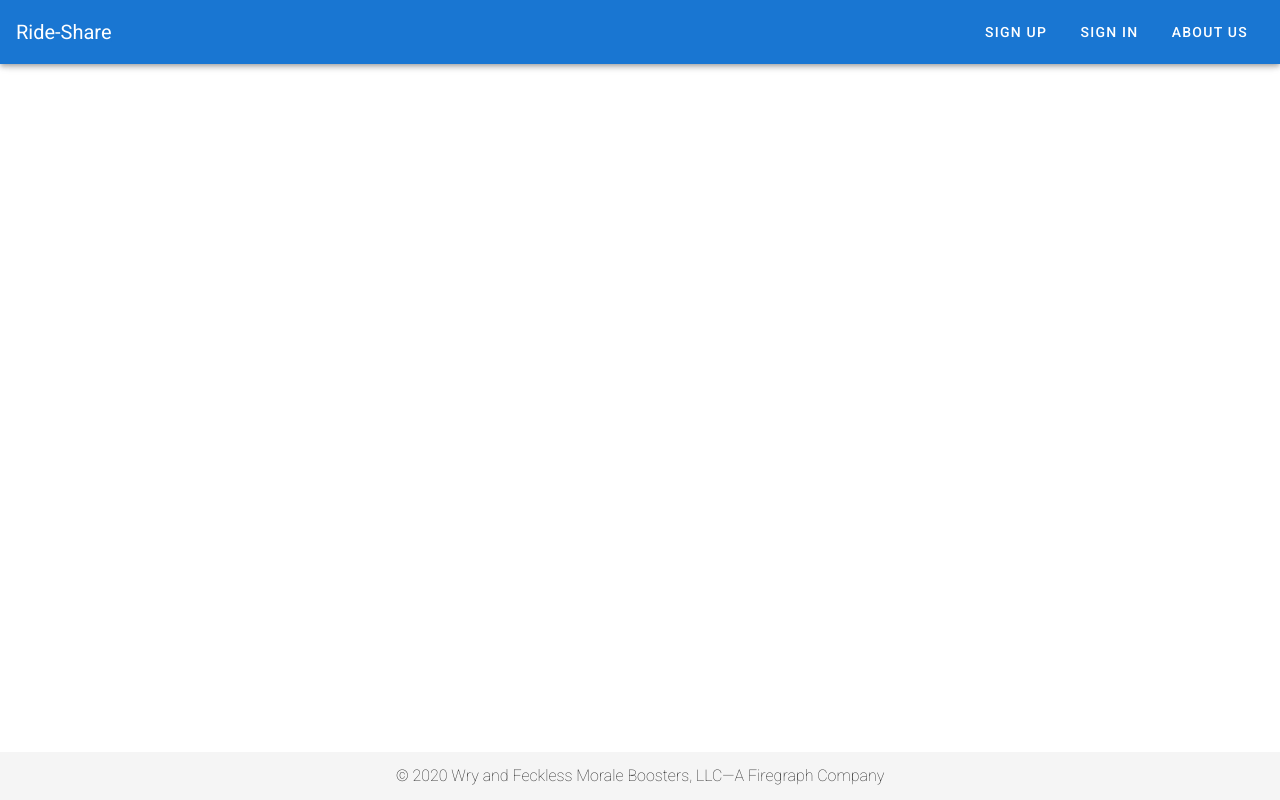
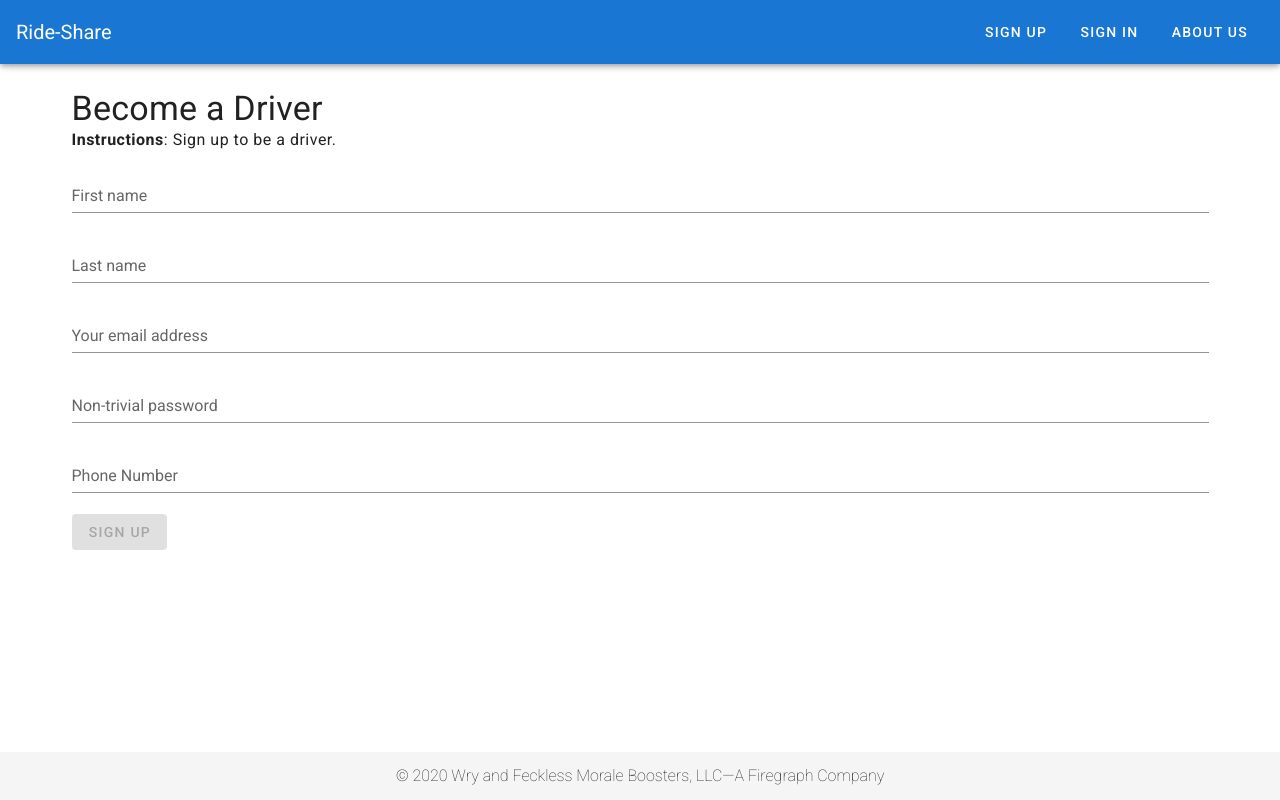
Before and after one commit to oesa77soccer/ride-share, a Vue app: page /drivers in a window 1280 px wide. Built offline with nearby package versions, Linux system fonts and the light colour scheme.

Commit message:
Become a Driver starter

```diff
--- a/src/components/NavBar.vue
+++ b/src/components/NavBar.vue
@@ -38,6 +38,10 @@
           <v-list-item-title>Rides</v-list-item-title>
         </v-list-item>
 
+        <v-list-item v-bind:to="{ name: 'become-driver' }">
+          <v-list-item-title>Become a Driver</v-list-item-title>
+        </v-list-item>
+
         <v-divider></v-divider>
 
         <v-list-item @click="signOut">
--- /dev/null
+++ b/src/pages/BecomeDriver.vue
@@ -0,0 +1,175 @@
+<template>
+  <v-container>
+    <div>
+      <h4 class="display-1">Become a Driver</h4>
+
+      <instructions details="Sign up to be a driver." />
+
+      <v-form v-model="valid">
+        <v-text-field
+          v-model="newMember.firstName"
+          v-bind:rules="rules.required"
+          label="First name"
+        ></v-text-field>
+        <v-text-field
+          v-model="newMember.lastName"
+          v-bind:rules="rules.required"
+          label="Last name"
+        ></v-text-field>
+        <v-text-field
+          v-model="newMember.email"
+          v-bind:rules="rules.email"
+          error-count="10"
+          type="email"
+          label="Your email address"
+        >
+
+        </v-text-field>
+
+        <v-text-field
+          v-model="newMember.password"
+          v-bind:rules="rules.password"
+          error-count="10"
+          type="password"
+          label="Non-trivial password"
+          required
+        >
+        </v-text-field>
+
+        <v-text-field
+          v-model="newMember.phone"
+          v-bind:rules="rules.phone"
+          error-count="10"
+          type="phone"
+          label="Phone Number"
+          required
+        >
+        </v-text-field>
+        <v-btn v-bind:disabled="!valid" v-on:click="handleSubmit"
+          >Sign Up
+        </v-btn>
+      </v-form>
+
+      <div class="text-xs-center">
+        <v-dialog v-model="dialogVisible" width="500">
+          <v-card>
+            <v-card-title primary-title>
+              {{ dialogHeader }}
+            </v-card-title>
+
+            <v-card-text>
+              {{ dialogText }}
+            </v-card-text>
+
+            <v-divider></v-divider>
+
+            <v-card-actions>
+              <v-spacer></v-spacer>
+              <v-btn color="primary" text v-on:click="hideDialog">Okay</v-btn>
+            </v-card-actions>
+          </v-card>
+        </v-dialog>
+      </div>
+    </div>
+  </v-container>
+</template>
+
+<script>
+import Instructions from "../components/Instructions.vue";
+
+export default {
+  name: "SignUpPage",
+  components: {
+    Instructions, // Use the Instructions component we just imported
+  },
+  data: function () {
+    return {
+      valid: false, // Are all the fields in the form valid?
+
+      // Object to collect account data
+      newMember: {
+        firstName: "",
+        lastName: "",
+        email: "",
+        password: "",
+        phone: "",
+      },
+
+      // Was an account created successfully?
+      userCreated: false,
+
+      // Data to be displayed by the dialog.
+      dialogHeader: "<no dialogHeader>",
+      dialogText: "<no dialogText>",
+      dialogVisible: false,
+
+      // Validation rules for the form fields. This functionality is an extension
+      // that's part of the Vuetify package. Each rule is a list of functions
+      // (note the fat arrows). Vuetify invokes all functions in the list,
+      // passing it the content of the associated form field. Functions should
+      // return either true (the field passes that validation) or a string
+      // containing an error message indicating why the field doesn't pass validation.
+      rules: {
+        required: [(val) => val.length > 0 || "Required"],
+        email: [
+          (val) => /\w{3,}@\w{3,}(?:.\w{3,})+$/.test(val) || "Invalid e-mail",
+        ],
+        phone: [
+          (val) => /\d{3}\d{3}\d{4}/.test(val) || "Invalid phone number (format: ###-###-####",
+        ],
+        password: [
+          (val) => /[A-Z]/.test(val) || "Need upper case letter",
+          (val) => /[a-z]/.test(val) || "Need lower case letter",
+          (val) => /\d/.test(val) || "Need digit",
+          (val) => val.length >= 8 || "Minimum 8 characters",
+        ],
+      },
+    };
+  },
+  methods: {
+    // Invoked when the user clicks the 'Sign Up' button.
+    handleSubmit: function () {
+      // Haven't been successful yet.
+      this.userCreated = false;
+
+      // Post the content of the form to the Hapi server.
+      this.$axios
+        .post("/user", {
+          firstName: this.newMember.firstName,
+          lastName: this.newMember.lastName,
+          email: this.newMember.email,
+          password: this.newMember.password,
+          phone: this.newMember.phone,
+        })
+        .then((result) => {
+          // Based on whether things worked or not, show the
+          // appropriate dialog.
+          if (result.data.ok) {
+            this.showDialog("Success", result.data.msge);
+            this.userCreated = true;
+          } else {
+            this.showDialog("Sorry", result.data.msge);
+          }
+        })
+        .catch((err) => this.showDialog("Failed", err));
+    },
+
+    // Helper method to display the dialog box with the appropriate content.
+    showDialog: function (header, text) {
+      this.dialogHeader = header;
+      this.dialogText = text;
+      this.dialogVisible = true;
+    },
+
+    // Invoked by the "Okay" button on the dialog; dismiss the dialog
+    // and navigate to the home page.
+    hideDialog: function () {
+      this.dialogVisible = false;
+      if (this.userCreated) {
+        // Only navigate away from the sign-up page if we were successful.
+        this.$router.push({ name: "home-page" });
+      }
+    },
+  },
+};
+</script>
--- a/src/router.js
+++ b/src/router.js
@@ -9,6 +9,7 @@ import Accounts from "./pages/Accounts.vue";
 import ResetPassword from "./pages/ResetPassword.vue";
 import Rides from "./pages/Rides.vue";
 import Users from "./pages/Users.vue";
+import BecomeDriver from "./pages/BecomeDriver.vue";
 
 Vue.use(Router);
 
@@ -23,6 +24,7 @@ export default new Router({
     { name: "accounts", path: "/accounts", component: Accounts },
     { name: "reset-password", path: "/reset-password", component: ResetPassword },
     { name: "rides", path: "/rides", component: Rides },
-    { name: "users", path: "/users", component: Users }
+    { name: "users", path: "/users", component: Users },
+    { name: "become-driver", path: "/drivers", component: BecomeDriver }
   ]
 });
```
